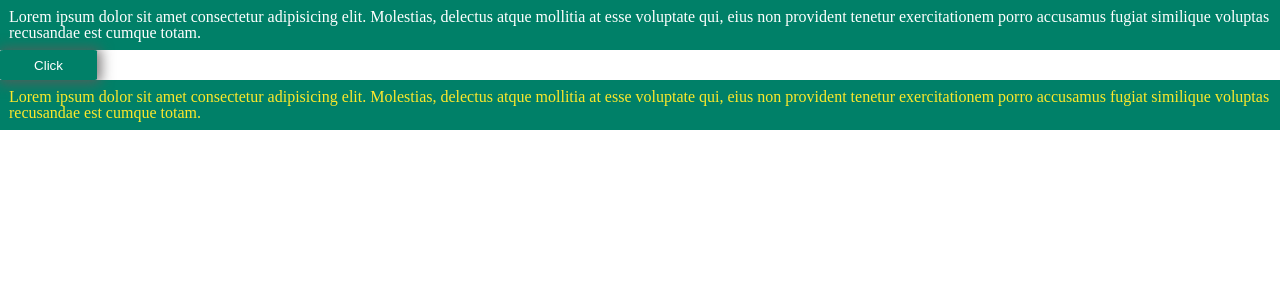
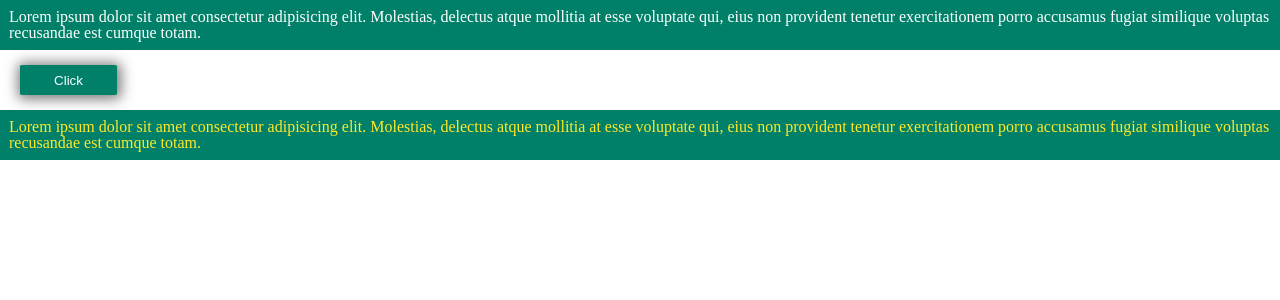
Before and after one commit to aqib-nawaz/NAVTTC-cit-web-batch-3, a PHP site: page / in a window 1280 px wide. Shown: the top 300 px of the page. Run offline with PHP 8.4, Linux system fonts and the light colour scheme.

Commit message:
button style changed

```diff
--- a/week-1/3-CSS/styles.css
+++ b/week-1/3-CSS/styles.css
@@ -77,6 +77,7 @@ button{
     outline: none;
     border: none;
     box-shadow: 1px 1px 13px 3px #5d5a5acf;
+    margin: 15px auto 15px 20px;
 
 }
 button:hover{
```
